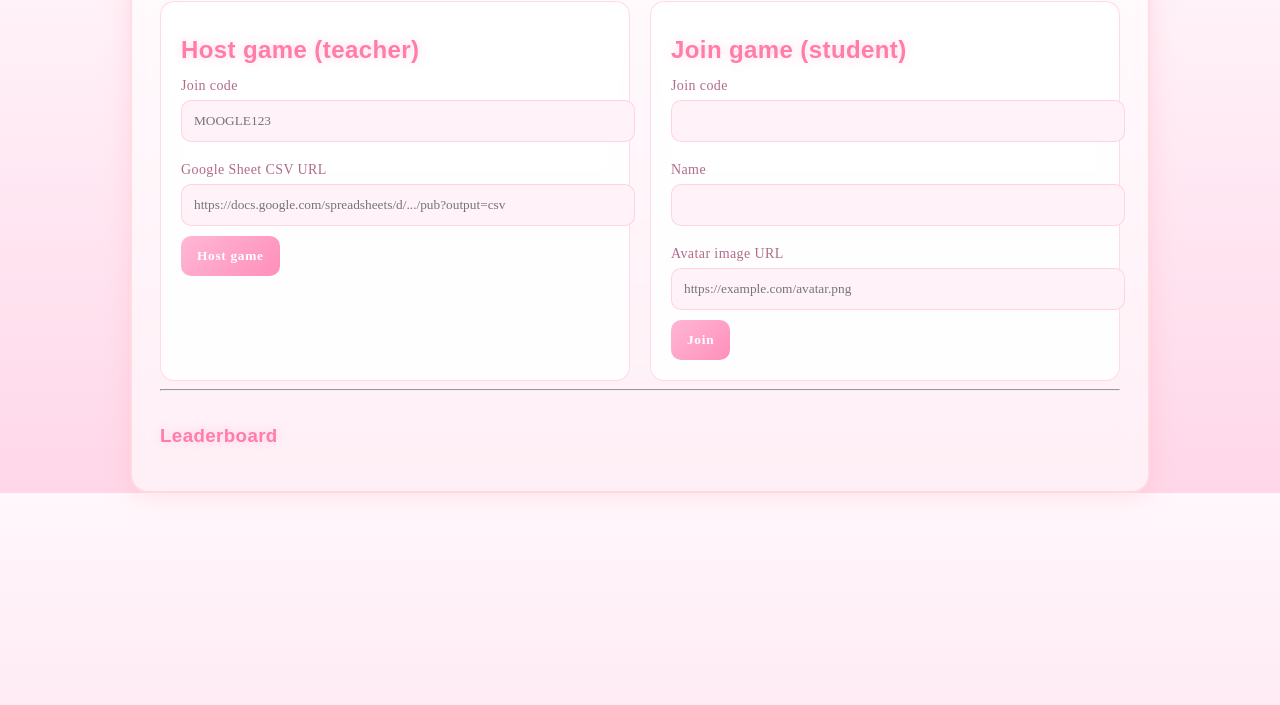
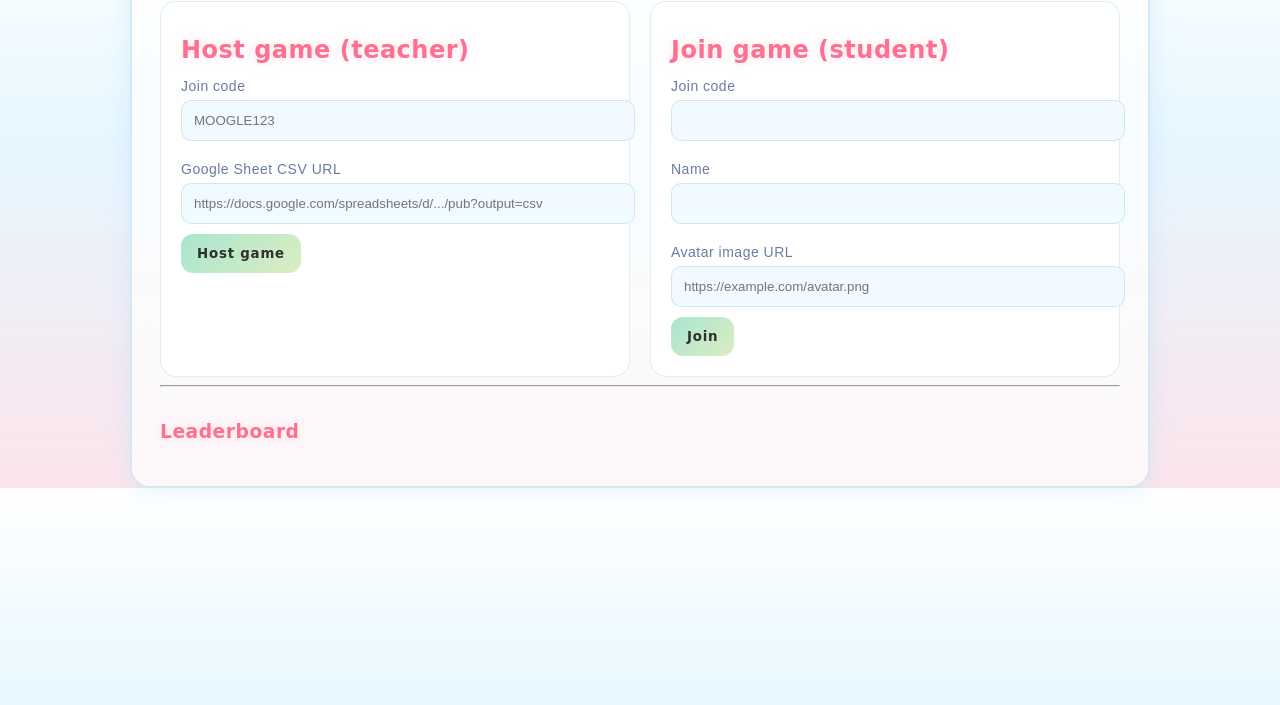
Before and after one commit to DoggoFNNM2/Moogle-doogle, a website: page frontend/index.html in a window 1280 px wide. Shown: the part 95-800 px from the top of the page. Drawn offline with nearby package versions, Linux system fonts and the light colour scheme; no server answers.

Commit message:
Update style.css

```diff
--- a/frontend/css/style.css
+++ b/frontend/css/style.css
@@ -1,30 +1,30 @@
-/* 🌸 Sakura-Mochi Aesthetic — Soft Pink + White + Pastel Japan Vibes 🌸 */
-/* English words but with Japanese-flavored naming style */
+/* ❄️ Pastel Christmas Aesthetic — Frosty Mint + Icy Blue + Blush Pink ❄️ */
+/* English words with whimsical holiday naming style */
 
 mochibody, body {
-  font-family: "Zen Maru Gothic", "Noto Sans JP", system-ui, -apple-system, Segoe UI, Roboto, Arial, sans-serif;
+  font-family: "Mountains of Christmas", "Cookie", "Quicksand", system-ui, -apple-system, Segoe UI, Roboto, Arial, sans-serif;
   margin: 0;
-  background: linear-gradient(180deg, #fff7fb, #ffeaf4 40%, #ffd7e8);
-  color: #5a4a56;
-  letter-spacing: 0.4px;
+  background: linear-gradient(180deg, #ffffff, #e6f7ff 40%, #fce4ec);
+  color: #3b3b4f;
+  letter-spacing: 0.5px;
 }
 
 .container {
   max-width: 960px;
   margin: 0 auto;
   padding: 28px;
-  background: rgba(255, 255, 255, 0.6);
-  border-radius: 18px;
-  border: 2px solid rgba(255, 182, 193, 0.4);
+  background: rgba(255, 255, 255, 0.7);
+  border-radius: 20px;
+  border: 2px solid rgba(173, 216, 230, 0.5);
   backdrop-filter: blur(14px);
-  box-shadow: 0 0 25px rgba(255, 170, 190, 0.35);
+  box-shadow: 0 0 25px rgba(180, 220, 255, 0.4);
 }
 
 h1, h2, h3 {
   margin: 14px 0;
-  font-family: "Zen Kurenaido", sans-serif;
-  color: #ff7da8;
-  text-shadow: 0 0 10px rgba(255, 142, 186, 0.35);
+  font-family: "Mountains of Christmas", cursive;
+  color: #ff6f91;
+  text-shadow: 0 0 12px rgba(255, 182, 193, 0.4);
 }
 
 .panels {
@@ -34,25 +34,25 @@ h1, h2, h3 {
 }
 
 .panel {
-  border: 1px solid rgba(255, 155, 180, 0.35);
-  border-radius: 14px;
+  border: 1px solid rgba(173, 216, 230, 0.4);
+  border-radius: 16px;
   padding: 20px;
-  background: rgba(255, 255, 255, 0.75);
+  background: rgba(255, 255, 255, 0.8);
   backdrop-filter: blur(12px);
   transition: transform 0.2s ease, box-shadow 0.2s ease;
 }
 
 .panel:hover {
   transform: translateY(-4px);
-  box-shadow: 0 0 16px rgba(255, 150, 185, 0.45);
+  box-shadow: 0 0 16px rgba(200, 230, 255, 0.5);
 }
 
 label {
   display: block;
   margin-top: 10px;
   font-size: 14px;
-  font-family: "Noto Sans JP";
-  color: #b06b8b;
+  font-family: "Quicksand", sans-serif;
+  color: #6a7ba2;
 }
 
 input {
@@ -61,35 +61,35 @@ input {
   margin-bottom: 10px;
   padding: 12px;
   border-radius: 10px;
-  border: 1px solid rgba(255, 165, 185, 0.4);
-  background: #fff2f8;
-  color: #5a4a56;
-  font-family: "Zen Maru Gothic";
+  border: 1px solid rgba(173, 216, 230, 0.5);
+  background: #f0faff;
+  color: #3b3b4f;
+  font-family: "Quicksand", sans-serif;
   transition: border 0.2s ease, box-shadow 0.2s ease;
 }
 
 input:focus {
-  border-color: #ff8fba;
-  box-shadow: 0 0 10px rgba(255, 140, 190, 0.4);
+  border-color: #87ceeb;
+  box-shadow: 0 0 10px rgba(173, 216, 230, 0.6);
   outline: none;
 }
 
 button {
-  background: linear-gradient(135deg, #ffb7d5, #ff8fba);
-  color: #ffffff;
+  background: linear-gradient(135deg, #a8e6cf, #dcedc1);
+  color: #2f2f2f;
   border: none;
-  border-radius: 10px;
+  border-radius: 12px;
   padding: 12px 16px;
   cursor: pointer;
   font-weight: 700;
-  letter-spacing: 0.7px;
-  font-family: "Zen Maru Gothic";
+  letter-spacing: 0.8px;
+  font-family: "Cookie", cursive;
   transition: transform 0.2s ease, box-shadow 0.2s ease;
 }
 
 button:hover {
   transform: translateY(-3px);
-  box-shadow: 0 0 16px rgba(255, 145, 185, 0.5);
+  box-shadow: 0 0 16px rgba(173, 216, 230, 0.6);
 }
 
 .hidden { display: none; }
@@ -104,9 +104,9 @@ button:hover {
 #question-text {
   font-size: 22px;
   margin-bottom: 10px;
-  font-family: "Zen Maru Gothic";
-  color: #ff7da8;
-  text-shadow: 0 0 8px rgba(255, 150, 185, 0.4);
+  font-family: "Mountains of Christmas", cursive;
+  color: #ff6f91;
+  text-shadow: 0 0 8px rgba(255, 182, 193, 0.5);
 }
 
 #answer-options {
@@ -116,11 +116,11 @@ button:hover {
 }
 
 .answer-btn {
-  background: linear-gradient(135deg, #ffd1e5, #ffb4d6);
-  color: #5a4a56;
+  background: linear-gradient(135deg, #e0f7fa, #fce4ec);
+  color: #3b3b4f;
   border-radius: 12px;
   padding: 12px;
-  font-family: "Zen Kurenaido";
+  font-family: "Quicksand", sans-serif;
   font-weight: 600;
   letter-spacing: 0.5px;
   transition: transform 0.2s ease, box-shadow 0.2s ease;
@@ -128,7 +128,7 @@ button:hover {
 
 .answer-btn:hover {
   transform: translateY(-3px);
-  box-shadow: 0 0 14px rgba(255, 170, 190, 0.45);
+  box-shadow: 0 0 14px rgba(173, 216, 230, 0.6);
 }
 
 .chests {
@@ -137,12 +137,12 @@ button:hover {
 }
 
 .chest {
-  background: linear-gradient(135deg, #ffe3ef, #ffcce0);
-  color: #5a4a56;
+  background: linear-gradient(135deg, #f0faff, #fce4ec);
+  color: #3b3b4f;
   border-radius: 14px;
   padding: 12px 16px;
-  font-family: "Zen Maru Gothic";
-  box-shadow: 0 0 12px rgba(255, 180, 200, 0.4);
+  font-family: "Cookie", cursive;
+  box-shadow: 0 0 12px rgba(173, 216, 230, 0.5);
 }
 
 #leaderboard ul {
@@ -154,7 +154,7 @@ button:hover {
   display: flex;
   align-items: center;
   gap: 8px;
-  border-bottom: 1px solid rgba(255, 155, 180, 0.35);
+  border-bottom: 1px solid rgba(173, 216, 230, 0.4);
   padding: 10px 0;
 }
 
@@ -163,5 +163,5 @@ button:hover {
   height: 28px;
   border-radius: 50%;
   object-fit: cover;
-  border: 2px solid #ffb4d6;
+  border: 2px solid #87ceeb;
 }
```
